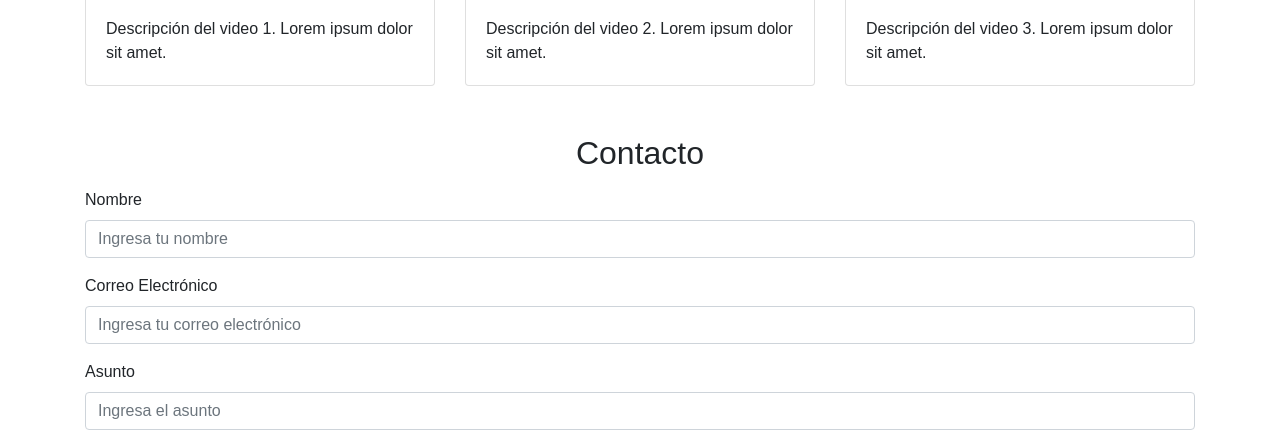
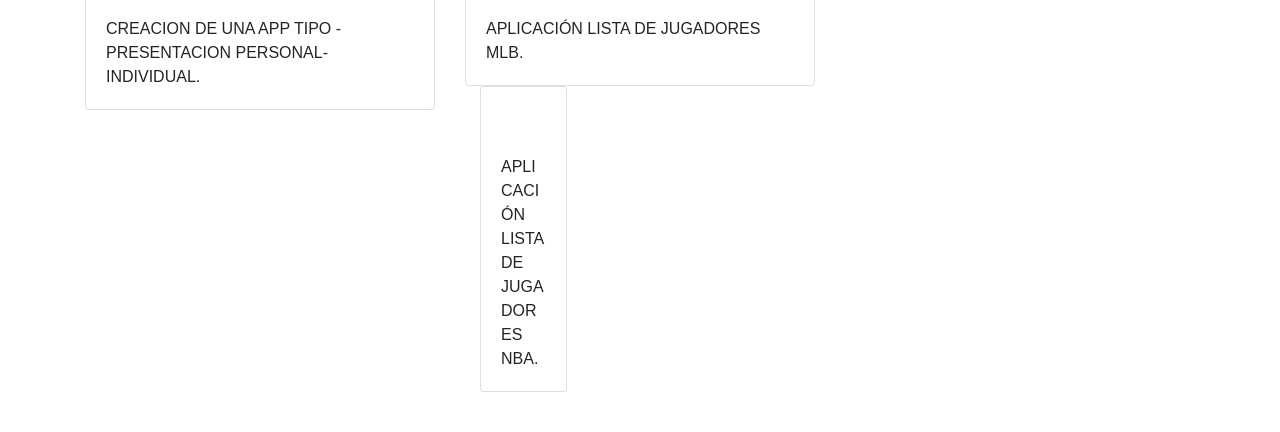
Before and after one commit to rafnell/Portafolio, a plain HTML site: page index.html in a window 1280 px wide. Shown: the part 1232-1664 px from the top of the page. Drawn offline with nearby package versions, Linux system fonts and the light colour scheme; grey boxes are pictures that could not be loaded.

Commit message:
Add files via upload

```diff
--- a/index.html
+++ b/index.html
@@ -85,7 +85,7 @@
                             <iframe width="853" height="480" src="https://www.youtube.com/embed/FYdG2XTGkbs" title="Tarea 1 - Prog Disp Mov - Perfil Profesional" frameborder="0" allow="accelerometer; autoplay; clipboard-write; encrypted-media; gyroscope; picture-in-picture; web-share" referrerpolicy="strict-origin-when-cross-origin" allowfullscreen></iframe>
                         </div>
                         <div class="card-body">
-                            <p class="card-text">Descripción del video 1. Lorem ipsum dolor sit amet.</p>
+                            <p class="card-text">CREACION DE UNA APP TIPO - PRESENTACION PERSONAL-INDIVIDUAL.</p>
                         </div>
                     </div>
                 </div>
@@ -95,9 +95,7 @@
                             <iframe width="853" height="480" src="https://www.youtube.com/embed/ZMDwsimS-EI" title="Tarea 2 - Prog Disp Mov - Lista de Jugadores" frameborder="0" allow="accelerometer; autoplay; clipboard-write; encrypted-media; gyroscope; picture-in-picture; web-share" referrerpolicy="strict-origin-when-cross-origin" allowfullscreen></iframe>
                         </div>
                         <div class="card-body">
-                            <p class="card-text">Descripción del video 2. Lorem ipsum dolor sit amet.</p>
-                        </div>
-                    </div>
+                            <p class="card-text">APLICACIÓN LISTA DE JUGADORES MLB.</div>
                 </div>
                 <div class="col-md-4">
                     <div class="card">
@@ -105,7 +103,7 @@
                             <iframe width="853" height="480" src="https://www.youtube.com/embed/UQxMAF91rN8" title="Tarea 3 - Prog Disp Mov - Jugadores NBA" frameborder="0" allow="accelerometer; autoplay; clipboard-write; encrypted-media; gyroscope; picture-in-picture; web-share" referrerpolicy="strict-origin-when-cross-origin" allowfullscreen></iframe>
                         </div>
                         <div class="card-body">
-                            <p class="card-text">Descripción del video 3. Lorem ipsum dolor sit amet.</p>
+                            <p class="card-text">APLICACIÓN LISTA DE JUGADORES NBA.</p>
                         </div>
                     </div>
                 </div>
```
